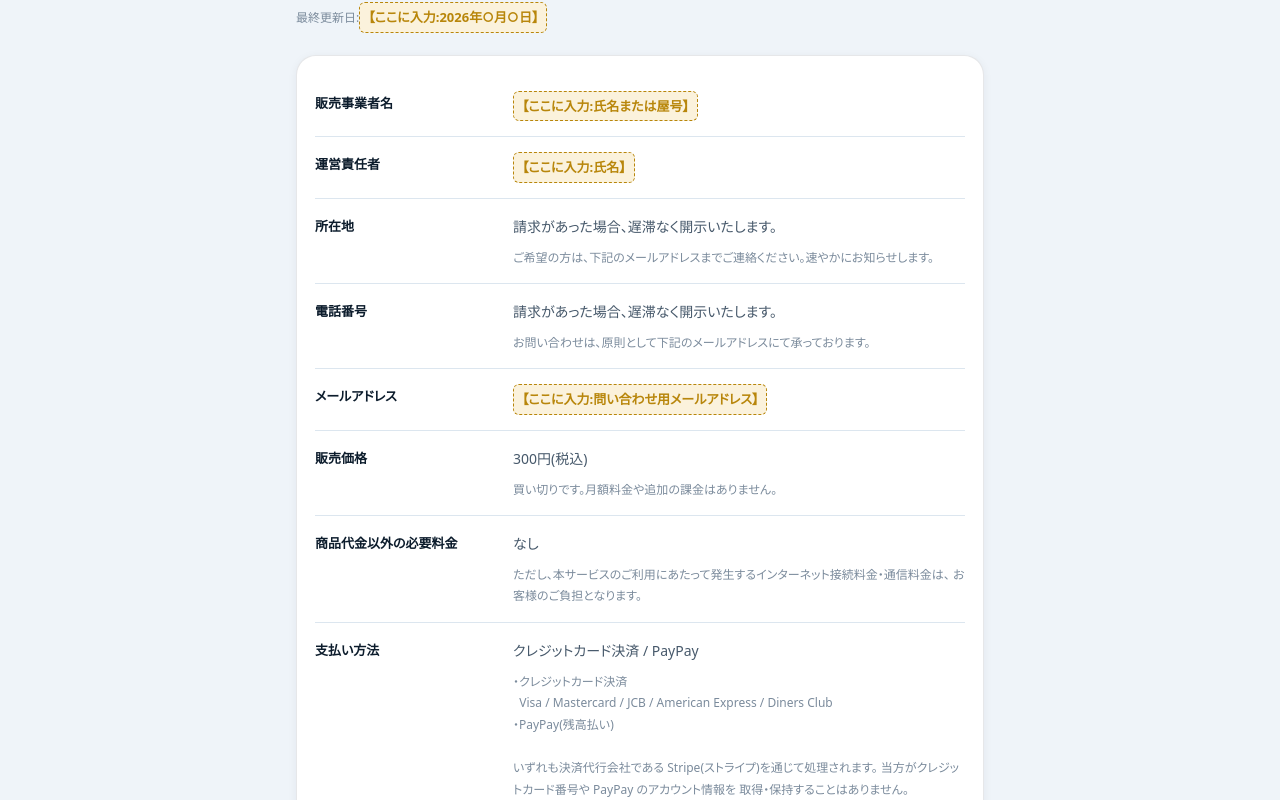
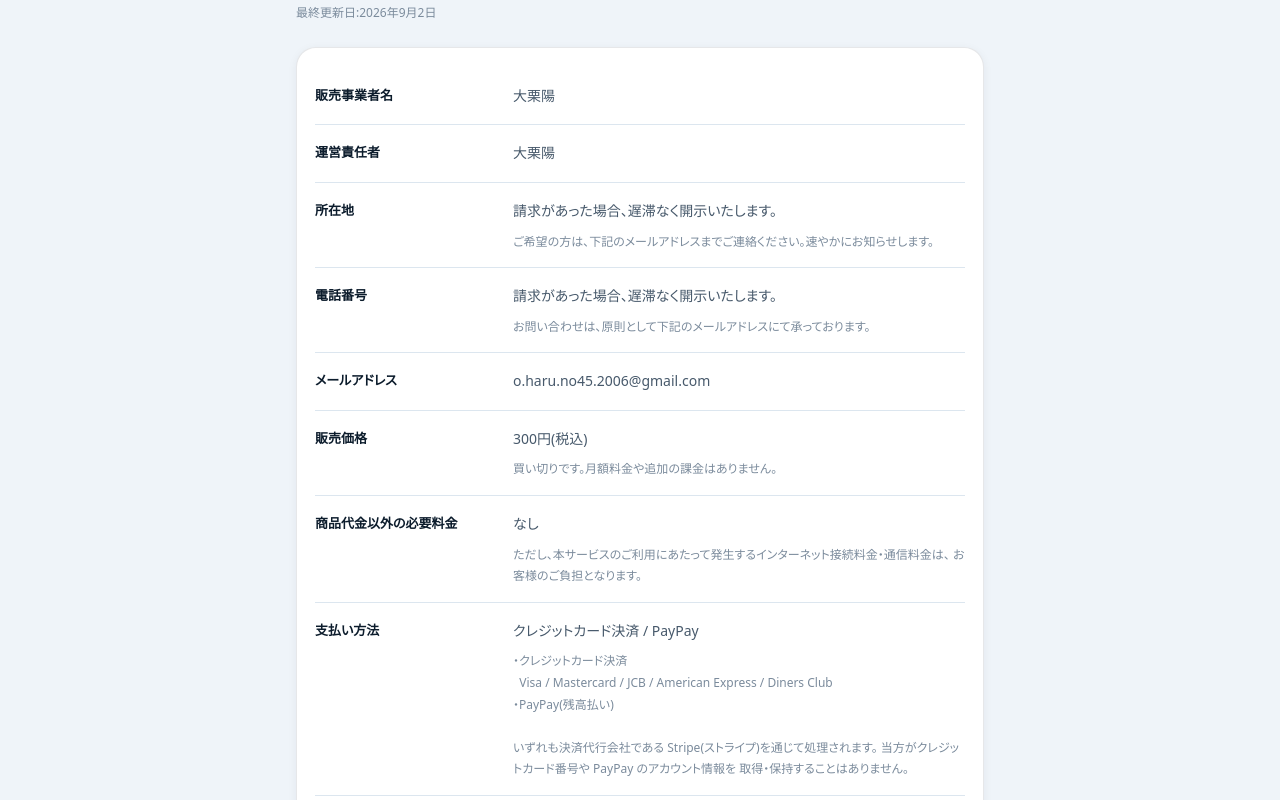
Before and after one commit to toshi-debut/toshi-debut.github.io, a plain HTML site: page tokushoho.html in a window 1280 px wide. Shown: the part 218-1018 px from the top of the page. Drawn offline with Linux system fonts and the light colour scheme.

Commit message:
法務3ページのプレースホルダー11箇所を実際の情報に差し替え

```diff
--- a/tokushoho.html
+++ b/tokushoho.html
@@ -20,8 +20,9 @@
 
   ・実際に代金を受け取って販売を始める前に、行政書士・弁護士など
     専門家に内容を確認してもらってください。
-  ・<span class="ph"> で囲んだ箇所は、実際の情報に必ず差し替えてください。
-    差し替え忘れがないよう、公開前に「ここに入力」で全文検索すること。
+  ・氏名・メールアドレス・最終更新日は 2026年9月2日 に実際の情報を入れた。
+    内容を書き換えたときは、3ページとも「最終更新日」を直すこと
+    (tokushoho.html / privacy.html / terms.html)。
   ・決済を実装したら、下の「準備中」バナーを削除してください。
   ============================================================
 -->
@@ -44,19 +45,19 @@
   </div>
 
   <h1>特定商取引法に基づく表記</h1>
-  <p class="updated">最終更新日:<span class="ph">【ここに入力:2026年○月○日】</span></p>
+  <p class="updated">最終更新日:2026年9月2日</p>
 
   <div class="card">
     <dl class="dl">
 
       <div>
         <dt>販売事業者名</dt>
-        <dd><span class="ph">【ここに入力:氏名または屋号】</span></dd>
+        <dd>大栗陽</dd>
       </div>
 
       <div>
         <dt>運営責任者</dt>
-        <dd><span class="ph">【ここに入力:氏名】</span></dd>
+        <dd>大栗陽</dd>
       </div>
 
       <div>
@@ -81,7 +82,7 @@
 
       <div>
         <dt>メールアドレス</dt>
-        <dd><span class="ph">【ここに入力:問い合わせ用メールアドレス】</span></dd>
+        <dd>o.haru.no45.2006@gmail.com</dd>
       </div>
 
       <div>
```
Also changed, not shown: privacy.html (+3 -3 lines), terms.html (+4 -4 lines), 1 other file.
